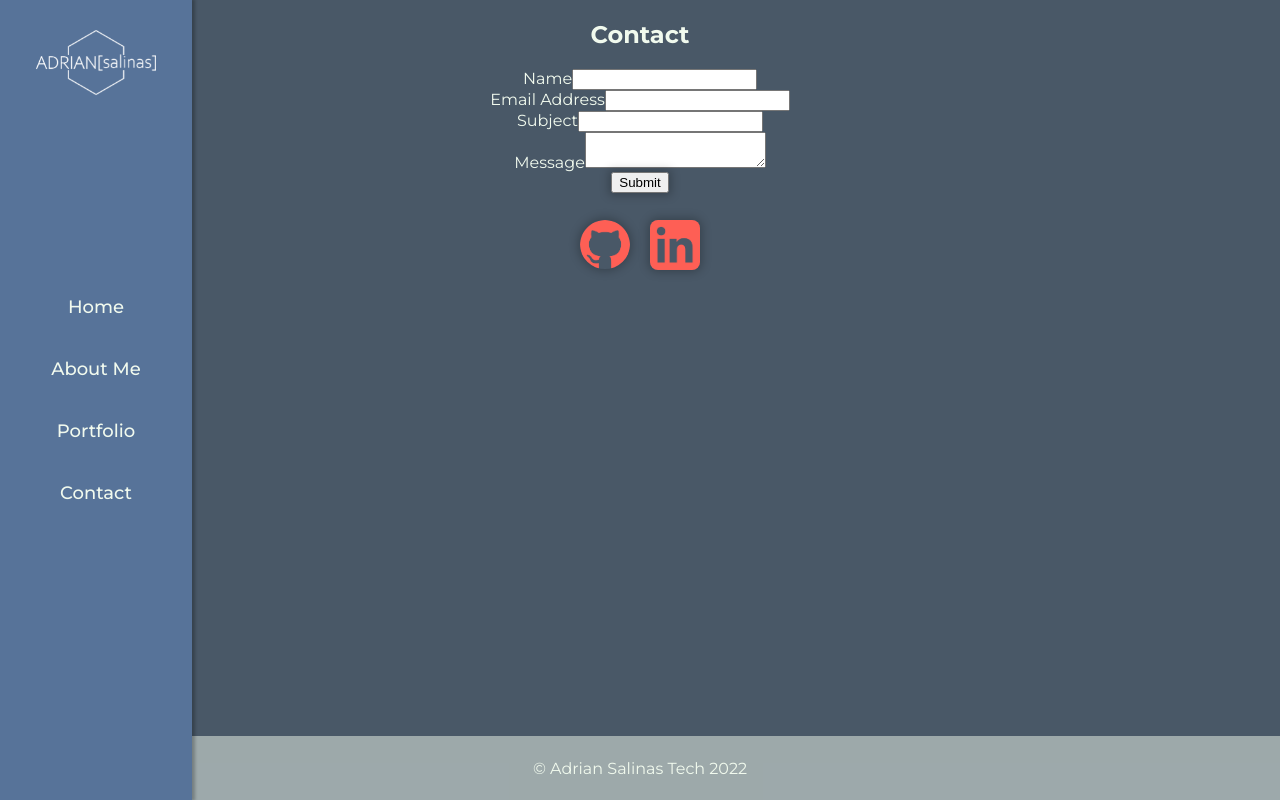
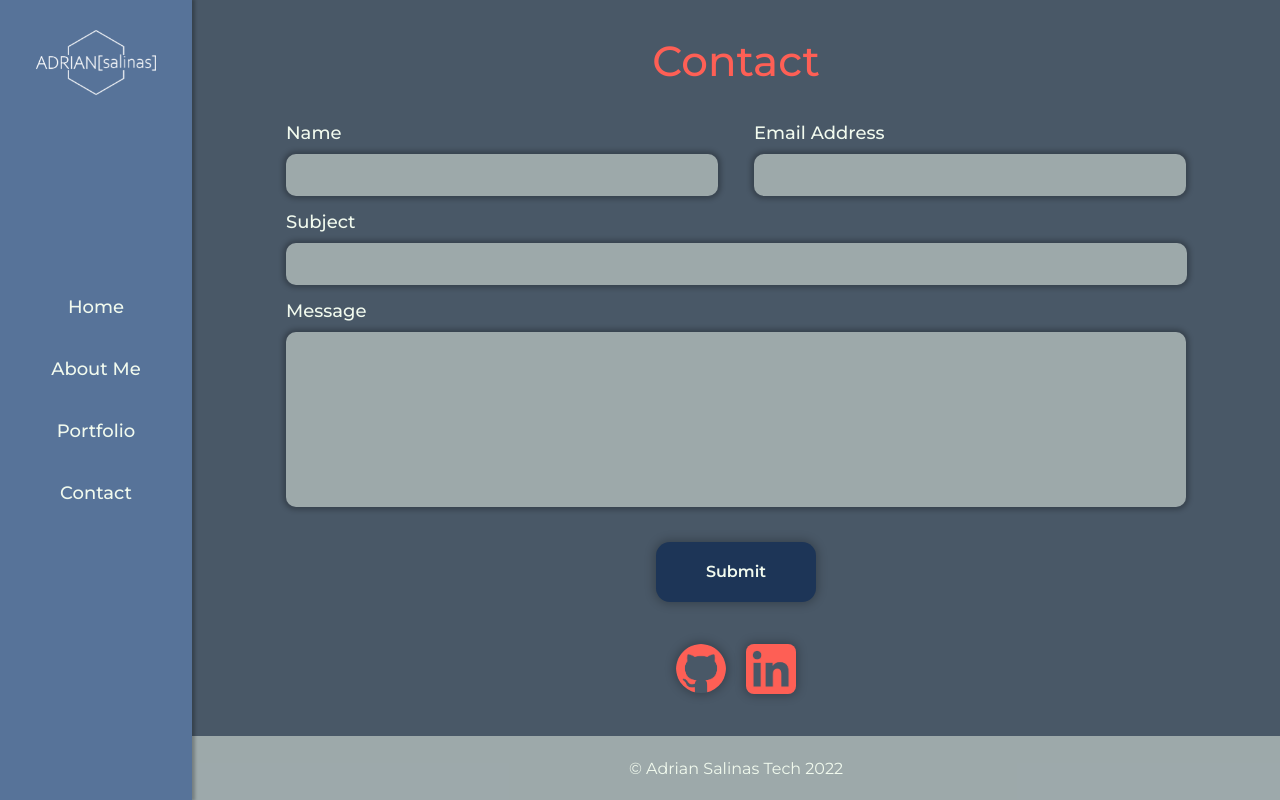
Before and after one commit to a-dri-an-S/PortfolioV2, a React (Create React App) app: page /contact in a window 1280 px wide. Built offline with nearby package versions, Linux system fonts and the light colour scheme.

Commit message:
added styles to Form page + components

```diff
--- a/src/Pages/Contact/Contact.css
+++ b/src/Pages/Contact/Contact.css
@@ -8,11 +8,24 @@
 }
 
 .contact-container {
-    width: 100%;
+    width: 85%;
     height: 90%;
+    display: flex;
+    flex-direction: column;
+    justify-content: space-around;
+    align-items: center;
 }
 
+.contact-title {
+    font-size: 42px;
+    font-weight: 500;
+    color: var(--orange-red);
+}
 
+.contact-form {
+    width: 900px;
+    height: 500px;
+}
 
 .contact-footer {
     width: 100%;
--- a/src/components/Button/Button.css
+++ b/src/components/Button/Button.css
@@ -1,6 +1,12 @@
 
 button {
     box-shadow: 0px 0px 10px 2px var(--shadow-color);
+}
+button:hover {
+    background-color: var(--blue-yonder);
+}
+button:active {
+    background-color: var(--orange-red);
 }
 
 .docs-btn {
@@ -15,3 +21,16 @@ button {
     border-radius: 14px;
     margin: 20px 0px;
 }
+
+.submit-btn {
+    width: 160px;
+    height: 60px;
+    background-color: var(--prussian-blue);
+    font-family: montserrat;
+    font-size: 16px;
+    font-weight: 600;
+    color: var(--honey-dew);
+    border: none;
+    border-radius: 14px;
+    margin: 20px 0px;
+}
--- a/src/components/Footer/Footer.css
+++ b/src/components/Footer/Footer.css
@@ -3,7 +3,7 @@
     height: 8vh;
     display: flex;
     flex-direction: column;
-    align-items: center;
+    align-items: flex-end;
     justify-content: center;
     background-color: var(--honeydew-opaque);
 }
--- /dev/null
+++ b/src/components/Form/Form.css
@@ -0,0 +1,76 @@
+.form {
+    width: 100%;
+    height: 100%;
+    display: flex;
+    flex-direction: column;
+    justify-content: center;
+    align-items: stretch;
+}
+
+.form-inputs {
+    display: flex;
+    justify-content: space-between;
+}
+
+.form-input-container {
+    display: flex;
+    flex-direction: column;
+    justify-content: center;
+    align-items: flex-start;
+}
+
+.form-label {
+    font-size: 18px;
+    font-weight: 500;
+    margin-bottom: 10px;
+}
+
+.form-input {
+    height: 40px;
+    padding-left: 10px;
+    margin-bottom: 15px;
+    border: none;
+    border-radius: 10px;
+    box-shadow: 0px 0px 5px 3px var(--shadow-color);
+    background-color: var(--honeydew-opaque);
+    font-family: montserrat;
+    font-size: 16px;
+    font-weight: 500;
+    color: var(--prussian-blue);
+}
+
+.name-input, .email-input {
+    width: 420px;
+}
+
+.subject-input {
+    width: 889px;
+}
+
+.form-textarea-container {
+    display: flex;
+    flex-direction: column;
+    align-items: flex-start;
+    justify-content: center;
+}
+
+.form-textarea {
+    width: 890px;
+    height: 160px;
+    padding: 15px 0px 0px 10px;
+    margin-bottom: 15px;
+    border: none;
+    border-radius: 10px;
+    box-shadow: 0px 0px 5px 3px var(--shadow-color);
+    background-color: var(--honeydew-opaque);
+    font-family: montserrat;
+    font-size: 16px;
+    font-weight: 500;
+    color: var(--prussian-blue);
+    resize: none;
+}
+
+input:focus, textarea:focus {
+    outline: 2px solid var(--orange-red);
+
+}
--- a/src/components/Form/Form.js
+++ b/src/components/Form/Form.js
@@ -1,8 +1,9 @@
 import { useState } from 'react';
-
 import Input from './Input';
 import TextArea from './TextArea';
 import Button from '../Button/Button';
+import './Form.css';
+
 
 const contactForm = {
     name: '',
@@ -41,8 +42,8 @@ const Form = () => {
     }
 
     return (
-        <form className="contact-form">
-            <div className="contact-form-inputs">
+        <form className="form">
+            <div className="form-inputs">
                 <Input
                     name="name"
                     label="Name"
@@ -72,10 +73,13 @@ const Form = () => {
                 value={form.message}
                 handleChange={handleMessageChange}
             />
-            <Button
-                name="Submit"
-                type="submit"
-            />
+            <div className="form-button">
+                <Button
+                    name="Submit"
+                    type="submit"
+                    styles="submit"
+                />
+            </div>
         </form>
     );
 }
--- a/src/components/Form/Input.js
+++ b/src/components/Form/Input.js
@@ -1,14 +1,14 @@
 const Input = ({ type, name, value, label, handleChange }) => {
     return (
-        <div className="contact-form-input-container">
+        <div className="form-input-container">
             <label
-                className="contact-form-label"
+                className="form-label"
                 htmlFor={name}
             >
                 {label}
             </label>
             <input
-                className="contact-form-input"
+                className={`form-input ${name}-input`}
                 type={type}
                 id={name}
                 name={name}
--- a/src/components/Form/TextArea.js
+++ b/src/components/Form/TextArea.js
@@ -1,14 +1,14 @@
 const TextArea = ({ name, value, label, handleChange }) => {
     return (
-        <div className="contact-form-textarea-container">
+        <div className="form-textarea-container">
             <label
-                className="contact-form-label"
+                className="form-label"
                 htmlFor={name}
             >
                 {label}
             </label>
             <textarea
-                className="contact-form-textarea"
+                className="form-textarea"
                 id={name}
                 name={name}
                 value={value}
```
